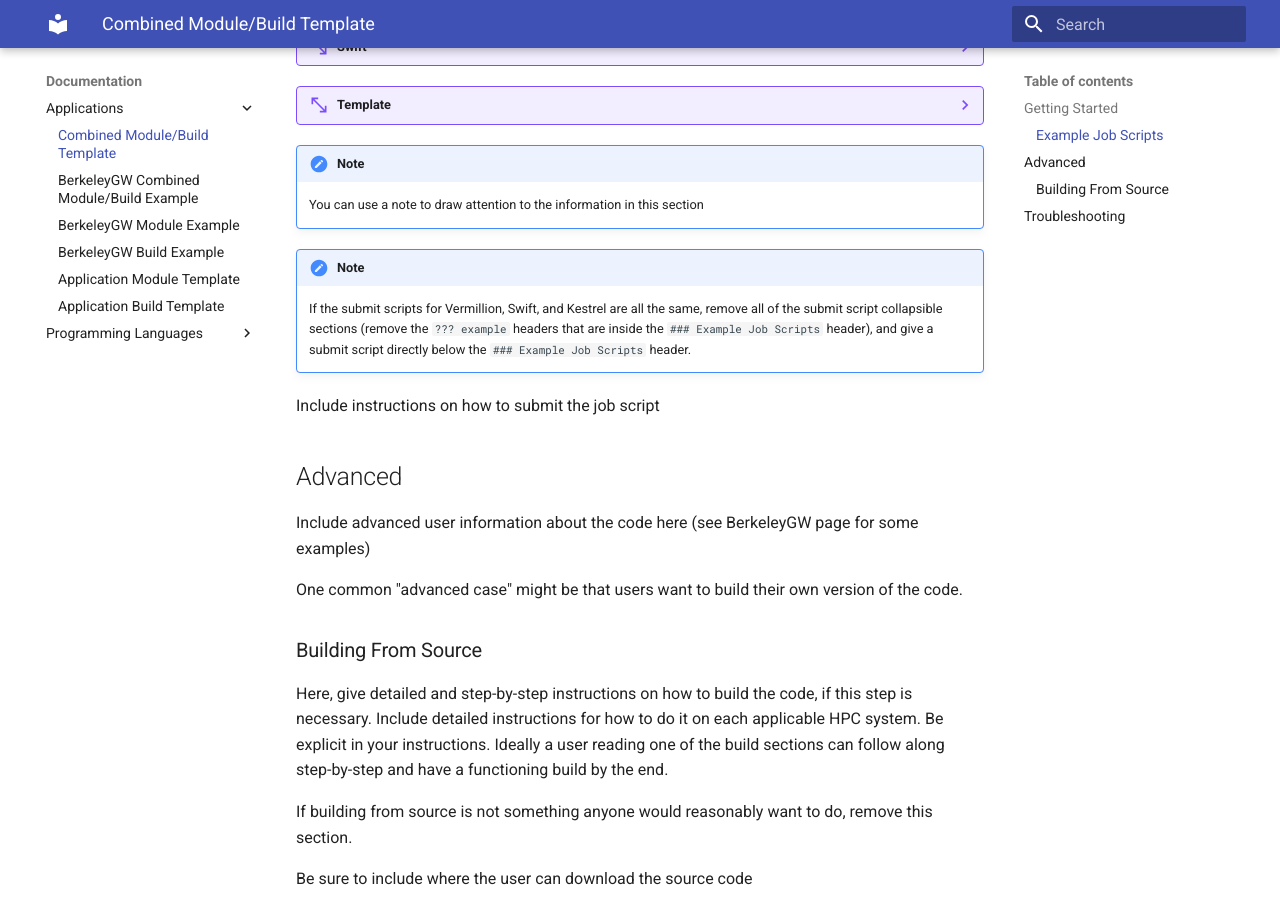
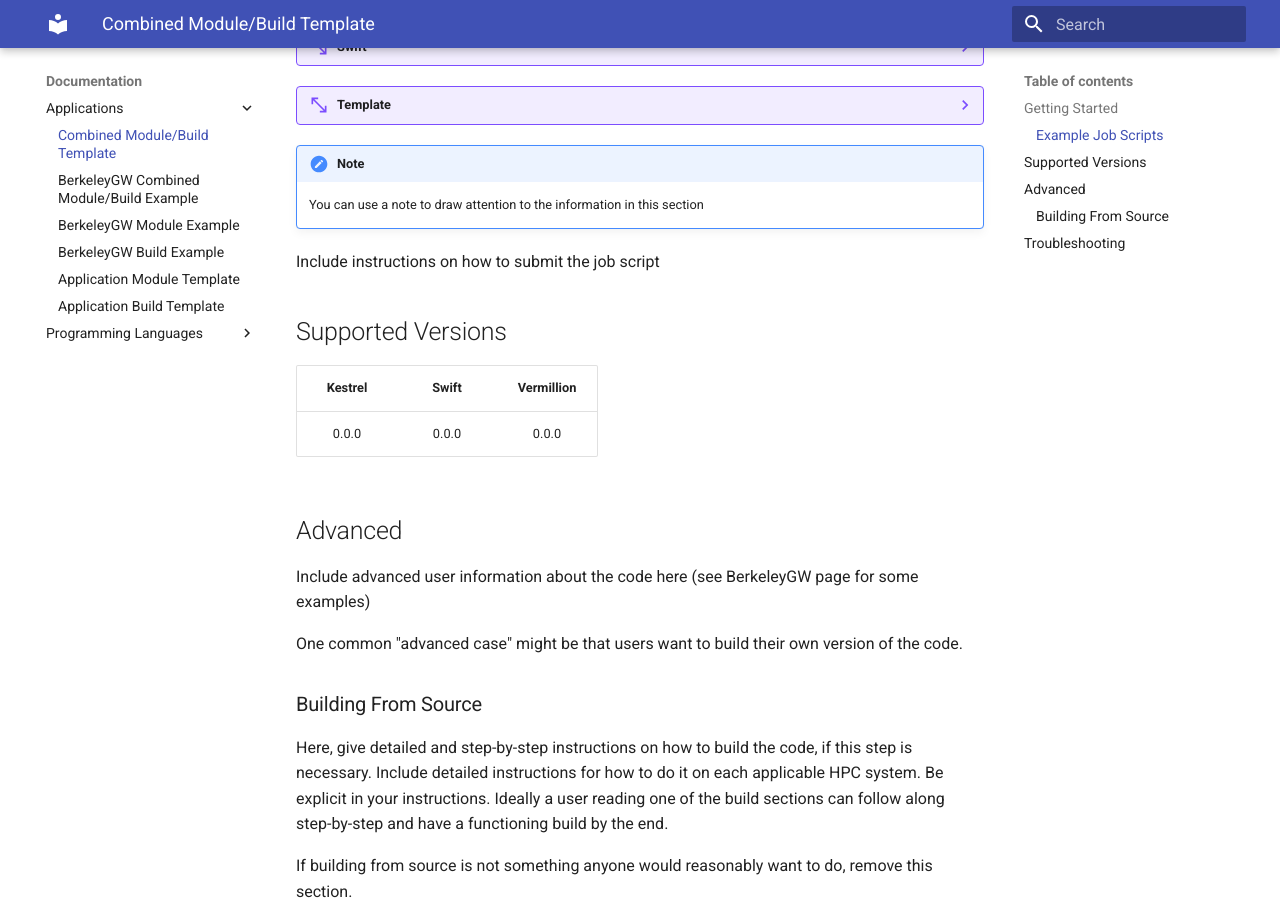
Before and after one commit to oahull0112/oahull0112.github.io, an MkDocs documentation site: the page built from docs/Documentation/Applications/applications_template.md, in a window 1280 px wide and 900 px high, scrolled down 955 px. Built offline with MkDocs 1.6.1 and Material for MkDocs 9.7.7, drawn with Linux system fonts in a browser that asks for light colours.

Commit message:
add Supported Versions section to module/build template

```diff
--- a/docs/Documentation/Applications/applications_template.md
+++ b/docs/Documentation/Applications/applications_template.md
@@ -78,10 +78,13 @@
 !!! note
 	You can use a note to draw attention to the information in this section
 
-!!! note
-	If the submit scripts for Vermillion, Swift, and Kestrel are all the same, remove all of the submit script collapsible sections (remove the `??? example` headers that are inside the `### Example Job Scripts` header), and give a submit script directly below the `### Example Job Scripts` header.
+Include instructions on how to submit the job script
 
-Include instructions on how to submit the job script
+## Supported Versions
+
+| Kestrel | Swift | Vermillion |
+|:-------:|:-----:|:----------:|
+| 0.0.0   | 0.0.0 | 0.0.0      |
 
 ## Advanced
 
```
